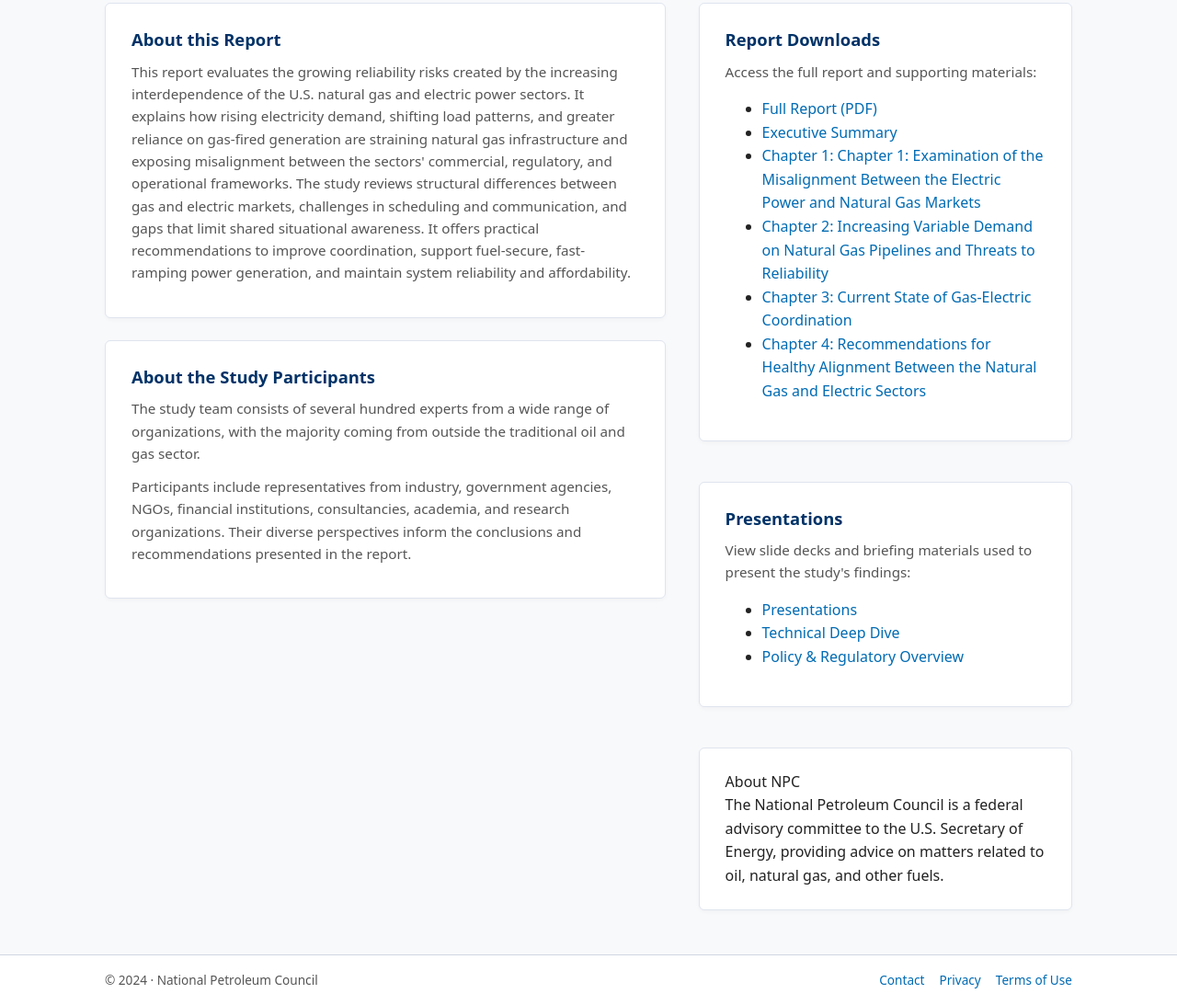
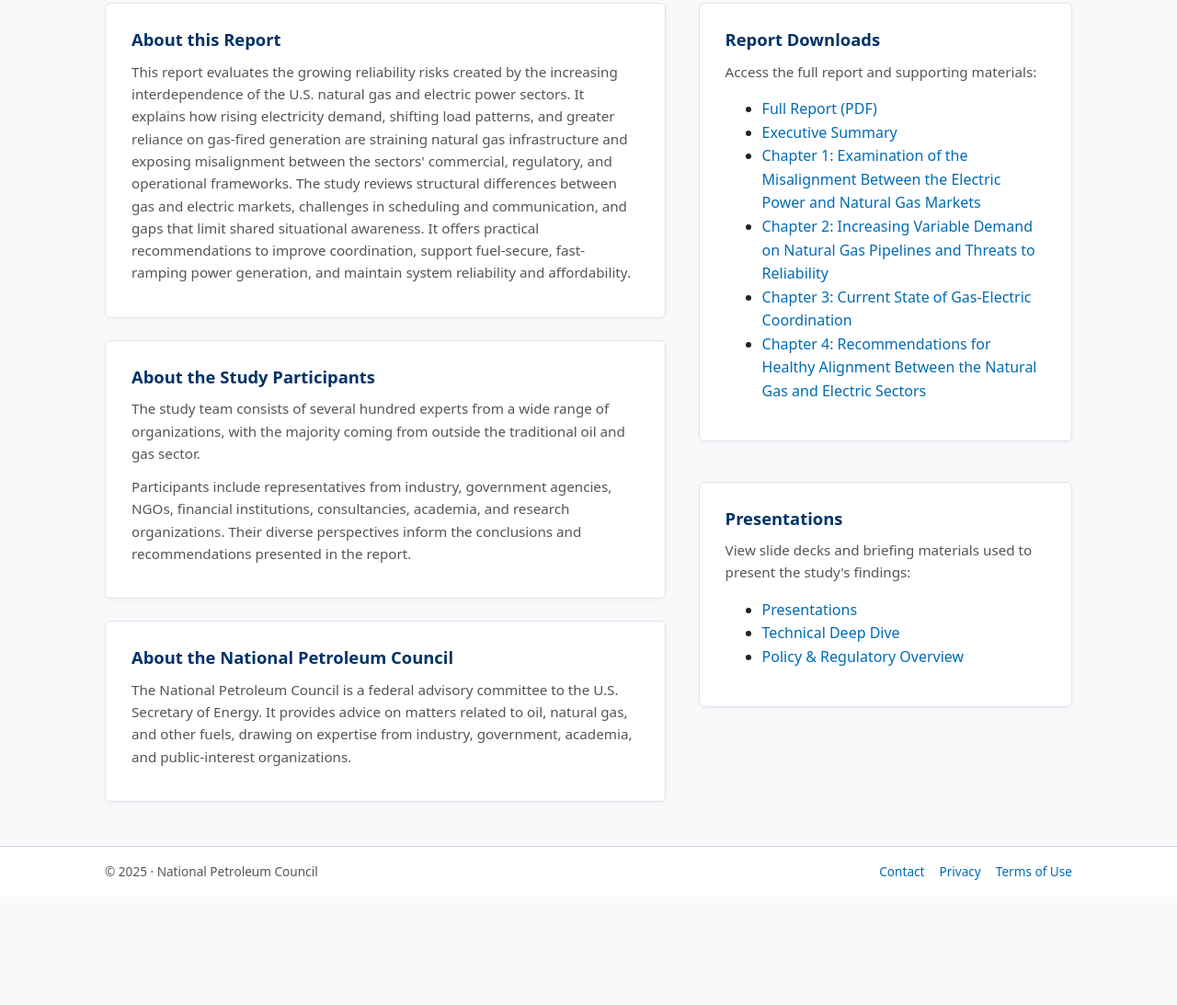
Before and after one commit to NPC-Beach-711/GE1, a plain HTML site: page index.html in a window 1280 px wide. Shown: the part 405-1498 px from the top of the page at 92% size. After the commit the page ends 1380 px from the top, so only its background shows below. Drawn offline with Linux system fonts and the light colour scheme.

Commit message:
Update index.html

```diff
--- a/index.html
+++ b/index.html
@@ -8,6 +8,7 @@
 </head>
 <body>
   <div class="page-wrap">
+    <!-- HEADER -->
     <header>
       <div class="container header-inner">
         <div class="logo-wrap">
@@ -35,7 +36,6 @@
       </div>
     </header>
 
-
     <!-- HERO -->
     <section class="hero" id="home">
       <div class="container hero-inner">
@@ -49,18 +49,20 @@
             View Study Request Letter
           </a>
         </div>
+      </div>
     </section>
 
     <!-- MAIN CONTENT -->
     <main>
       <div class="container content-grid">
-        <!-- Main column -->
+        <!-- Main column (left) -->
         <div>
           <article class="section-card">
             <h3>About this Report</h3>
             <p>
               This report evaluates the growing reliability risks created by the increasing interdependence of the U.S. natural gas and electric power sectors. It explains how rising electricity demand, shifting load patterns, and greater reliance on gas-fired generation are straining natural gas infrastructure and exposing misalignment between the sectors' commercial, regulatory, and operational frameworks.
-The study reviews structural differences between gas and electric markets, challenges in scheduling and communication, and gaps that limit shared situational awareness. It offers practical recommendations to improve coordination, support fuel-secure, fast-ramping power generation, and maintain system reliability and affordability.</p>
+              The study reviews structural differences between gas and electric markets, challenges in scheduling and communication, and gaps that limit shared situational awareness. It offers practical recommendations to improve coordination, support fuel-secure, fast-ramping power generation, and maintain system reliability and affordability.
+            </p>
           </article>
 
           <article class="section-card" id="participants">
@@ -72,9 +74,17 @@ The study reviews structural differences between gas and electric markets, chall
               Participants include representatives from industry, government agencies, NGOs, financial institutions, consultancies, academia, and research organizations. Their diverse perspectives inform the conclusions and recommendations presented in the report.
             </p>
           </article>
+
+          <!-- NEW: About NPC block moved here, matching style -->
+          <article class="section-card" id="about-npc">
+            <h3>About the National Petroleum Council</h3>
+            <p>
+              The National Petroleum Council is a federal advisory committee to the U.S. Secretary of Energy. It provides advice on matters related to oil, natural gas, and other fuels, drawing on expertise from industry, government, academia, and public-interest organizations.
+            </p>
+          </article>
         </div>
 
-        <!-- Side column -->
+        <!-- Side column (right) -->
         <aside class="side-panel" aria-label="Report information">
           <section class="section-card" id="downloads">
             <h3>Report Downloads</h3>
@@ -86,21 +96,26 @@ The study reviews structural differences between gas and electric markets, chall
                 </a>
               </li>
               <li><a href="#">Executive Summary</a></li>
-              <li><a href="NPC_Gas-Electric_Coordination_Draft_Report.pdf#page=19" target="_blank">
-  Chapter 1: Chapter 1: Examination of the Misalignment Between the
-Electric Power and Natural Gas Markets
-</a></li>
-              <li><a href="NPC_Gas-Electric_Coordination_Draft_Report.pdf#page=46" target="_blank">
-  Chapter 2: Increasing Variable Demand on Natural Gas
-Pipelines and Threats to Reliability
-</a></li>
-              <li><a href="NPC_Gas-Electric_Coordination_Draft_Report.pdf#page=85" target="_blank">
+              <li>
+                <a href="NPC_Gas-Electric_Coordination_Draft_Report.pdf#page=19" target="_blank">
+                  Chapter 1: Examination of the Misalignment Between the Electric Power and Natural Gas Markets
+                </a>
+              </li>
+              <li>
+                <a href="NPC_Gas-Electric_Coordination_Draft_Report.pdf#page=46" target="_blank">
+                  Chapter 2: Increasing Variable Demand on Natural Gas Pipelines and Threats to Reliability
+                </a>
+              </li>
+              <li>
+                <a href="NPC_Gas-Electric_Coordination_Draft_Report.pdf#page=85" target="_blank">
                   Chapter 3: Current State of Gas-Electric Coordination
-</a></li>
-              <li><a href="NPC_Gas-Electric_Coordination_Draft_Report.pdf#page=119" target="_blank">
-Chapter 4: Recommendations for Healthy Alignment Between the
-Natural Gas and Electric Sectors
-</a></li>
+                </a>
+              </li>
+              <li>
+                <a href="NPC_Gas-Electric_Coordination_Draft_Report.pdf#page=119" target="_blank">
+                  Chapter 4: Recommendations for Healthy Alignment Between the Natural Gas and Electric Sectors
+                </a>
+              </li>
             </ul>
           </section>
 
@@ -115,15 +130,6 @@ Natural Gas and Electric Sectors
               <li><a href="#">Policy &amp; Regulatory Overview</a></li>
             </ul>
           </section>
-
-          <section class="section-card" id="about-npc">
-            <div class="meta-label">About NPC</div>
-            <div class="meta-value">
-              The National Petroleum Council is a federal advisory committee to
-              the U.S. Secretary of Energy, providing advice on matters related
-              to oil, natural gas, and other fuels.
-            </div>
-          </section>
         </aside>
       </div>
     </main>
@@ -132,7 +138,7 @@ Natural Gas and Electric Sectors
     <footer>
       <div class="container footer-inner">
         <div>
-          &copy; 2024 · National Petroleum Council
+          &copy; 2025 · National Petroleum Council
         </div>
         <div class="footer-links">
           <a href="#">Contact</a>
```
Lines whose indentation alone changed are shown as unchanged.
